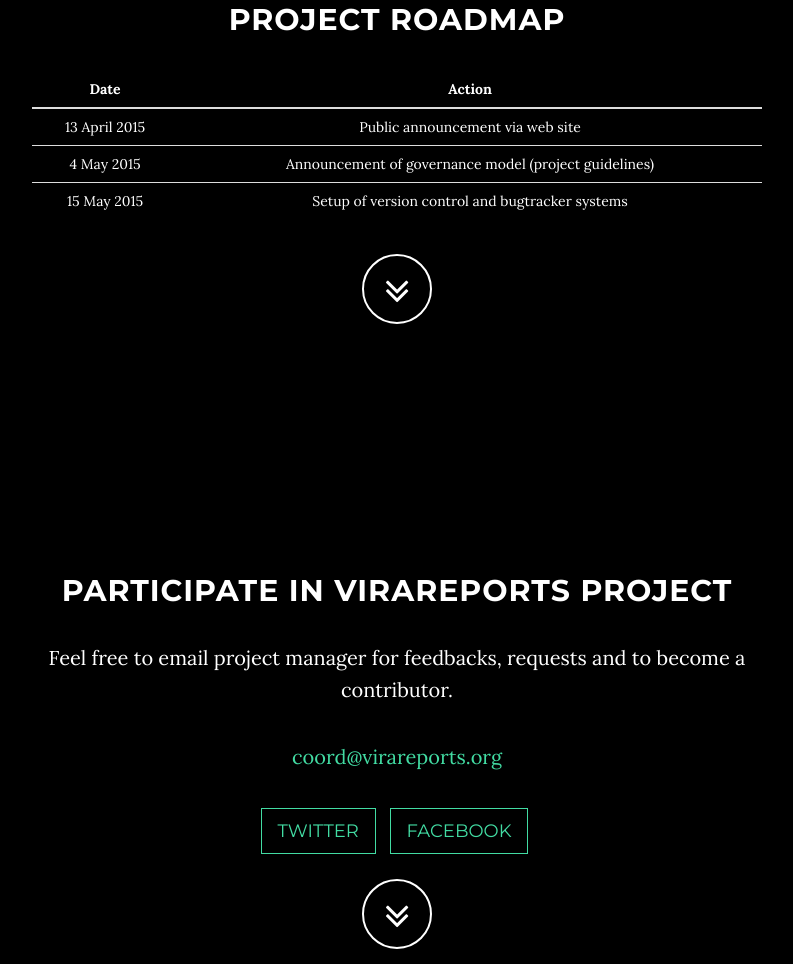
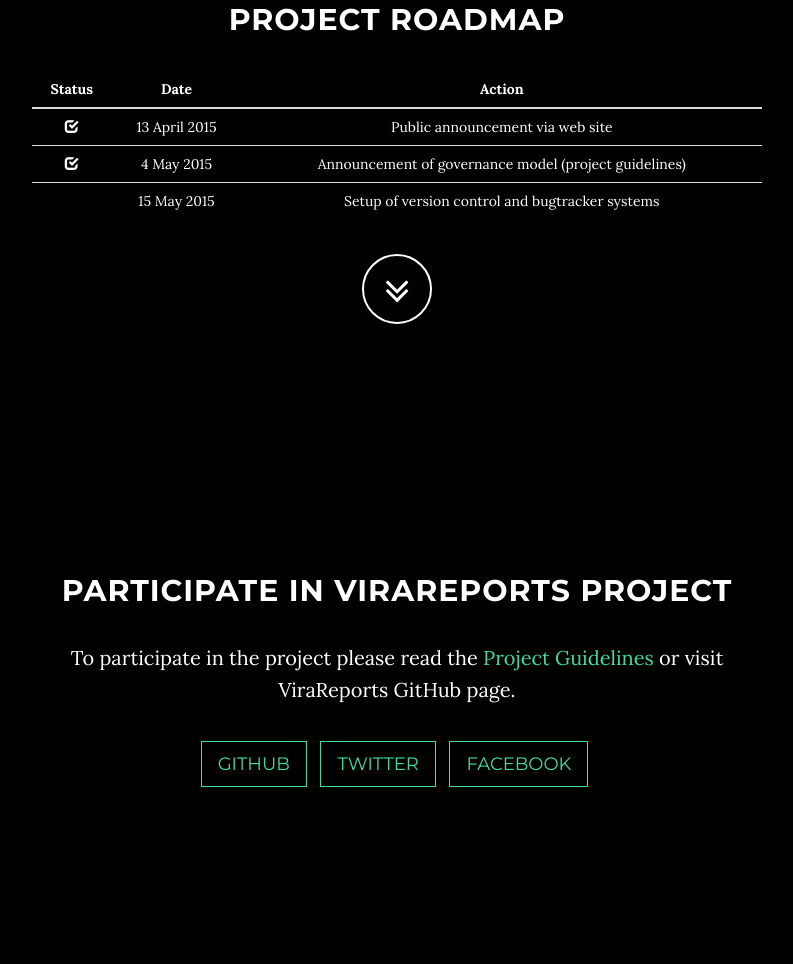
Before and after one commit to ahmetizgi/website, a plain HTML site: page index.html in a window 1280 px wide. Shown: the part 1648-2612 px from the top of the page, without its empty margins (243-1036 px from the left). Drawn offline with Linux system fonts and the light colour scheme.

Commit message:
Web site update

```diff
--- a/index.html
+++ b/index.html
@@ -94,7 +94,7 @@
 <h2>About ViraReports</h2>
 <p>ViraReports is an open source software project which includes
 Visual Report Designer, Report Rendering Library and Report Viewer. </p>
-<p>The source code is licensed under the terms of <a href="http://opensource.org/licenses/LGPL-3.0">The GNU Lesser General Public License, version 3.0 (LGPL-3.0)</a>  by <a href="http://www.logobusinesssolutions.com/">Logo Business Solutions</a>.</p>
+<p>The source code is licensed under the terms of <a href="http://opensource.org/licenses/Apache-2.0">Apache License, version 2.0</a> by <a href="http://www.logobusinesssolutions.com/">Logo Business Solutions</a>.</p>
 
 <a href="#roadmap" class="btn btn-circle page-scroll">
     <i class="fa fa-angle-double-down animated"></i>
@@ -113,20 +113,24 @@
 <div class="table-responsive"> <table class="table">
 <thead>
 <tr>
+<th class="text-center">Status</th>
 <th class="text-center">Date</th>
 <th class="text-center">Action</th>
 </tr>
 </thead>
 <tbody>
 <tr>
+<td><span class="glyphicon glyphicon-check"></span></td>
 <td>13 April 2015</td>
 <td>Public announcement via web site</td>
 </tr>
 <tr>
+<td><span class="glyphicon glyphicon-check"></span></td>
 <td>4 May 2015</td>
 <td>Announcement of governance model (project guidelines) </td>
 </tr>
 <tr>
+<td></td>
 <td>15 May 2015</td>
 <td>Setup of version control and bugtracker systems</td>
 </tr>
@@ -147,18 +151,17 @@
 <div class="row">
 <div class="col-lg-8 col-lg-offset-2">
 <h2>Participate in ViraReports Project</h2>
-<p>Feel free to email project manager for feedbacks, requests and to become a contributor.</p>
-<p><a href="mailto:coord@virareports.org">coord@virareports.org</a>
-</p>
+<p>To participate in the project please read the <a href="https://github.com/virareports/ProjectGuidelines/wiki">Project Guidelines</a>
+or visit ViraReports GitHub page.</p>
+<p></p>
+
 <ul class="list-inline banner-social-buttons">
+<li> <a href="https://github.com/ViraReports" class="btn btn-default btn-lg"> <span class="network-name">Github</span></a></li>
 <li> <a href="https://twitter.com/ViraReports" class="btn btn-default btn-lg"> <span class="network-name">Twitter</span></a> </li>
-<!--<li> <a href="https://github.com/ViraReports" class="btn btn-default btn-lg"> <span class="network-name">Github</span></a> </li> -->
 <li> <a href="https://www.facebook.com/ViraReports" class="btn btn-default btn-lg"> <span class="network-name">Facebook</span></a> </li>
 </ul>
 
-<a href="#credits" class="btn btn-circle page-scroll">
-    <i class="fa fa-angle-double-down animated"></i>
-</a>
+
 </div>
 </div>
  </section>
@@ -170,6 +173,11 @@
 <h2>Credits</h2>
 <p>This web site is based on <a href="http://startbootstrap.com/template-overviews/grayscale/ ">Grayscale Template by Start Bootstrap</a></p>
 <p>Homepage background <a rel="nofollow" class="external text" href="https://flic.kr/p/p9fLkw">photo</a> by Prayitno / <a rel="nofollow" class="external text" href="http://creativecommons.org/licenses/by/2.0/">CC BY</a></div>
+
+<p></p>
+<p></p>
+<p>&nbsp</p>
+
 </div>
 </div>
  </section>
```
Also changed, not shown: 1 other file.
